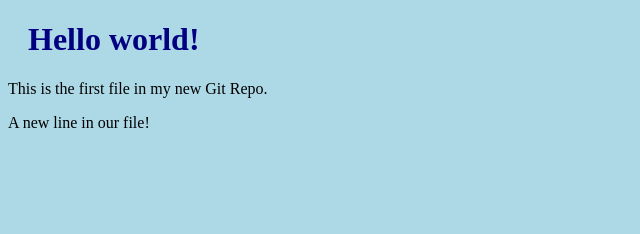
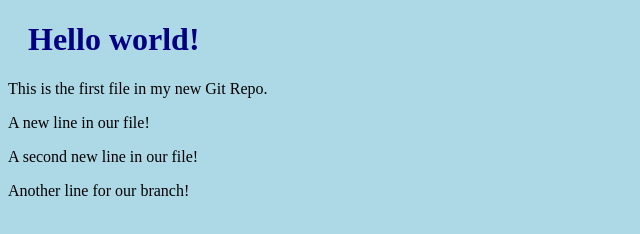
Before and after one commit to hesterwolf/hester.github.io, a plain HTML site: page index.html in a window 1280 px wide. Shown: the whole page, without its empty margins (0-640 px from the left). Drawn offline with Linux system fonts and the light colour scheme.

```diff
--- a/index.html
+++ b/index.html
@@ -9,6 +9,7 @@
 <h1>Hello world!</h1>
 <p>This is the first file in my new Git Repo.</p>
 <p>A new line in our file!</p>
-
+<p>A second new line in our file!</p>
+<p>Another line for our branch!</p>
 </body>
 </html>
```
Also changed, not shown: 1 other file.
